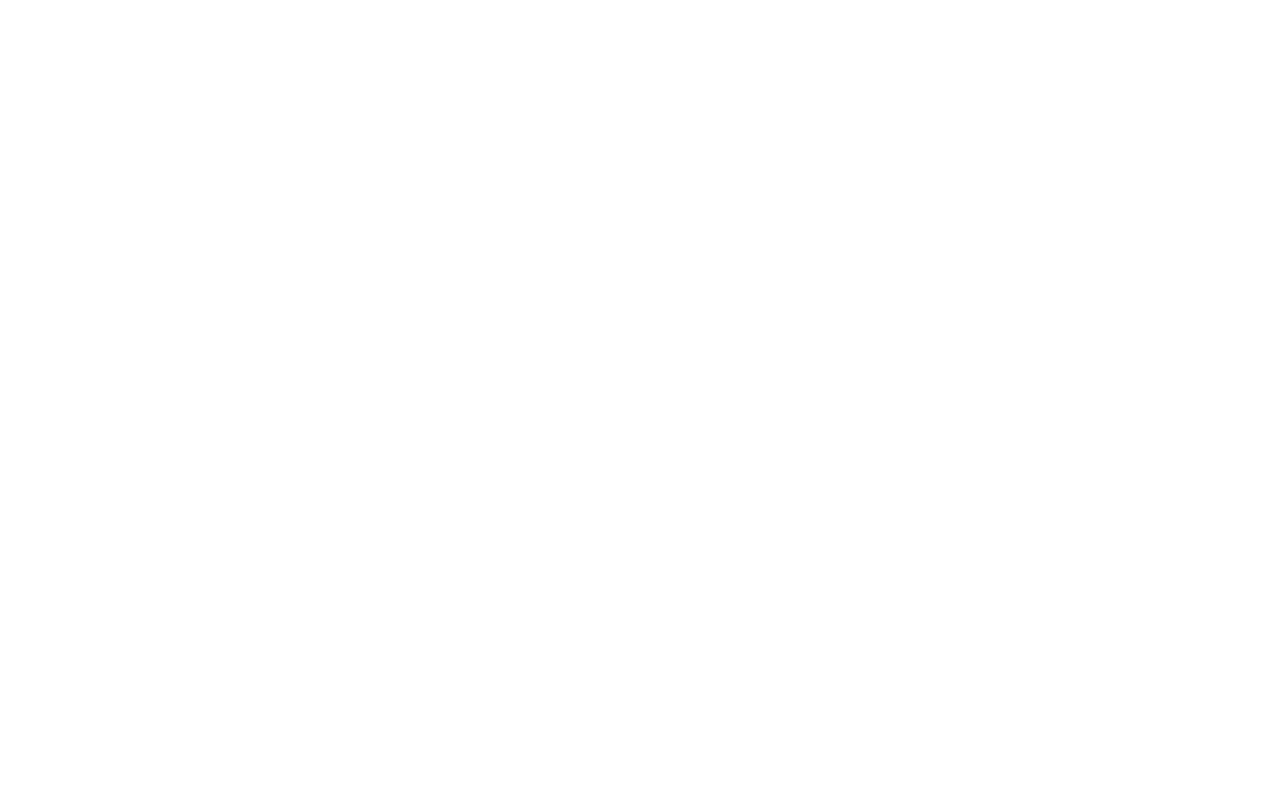
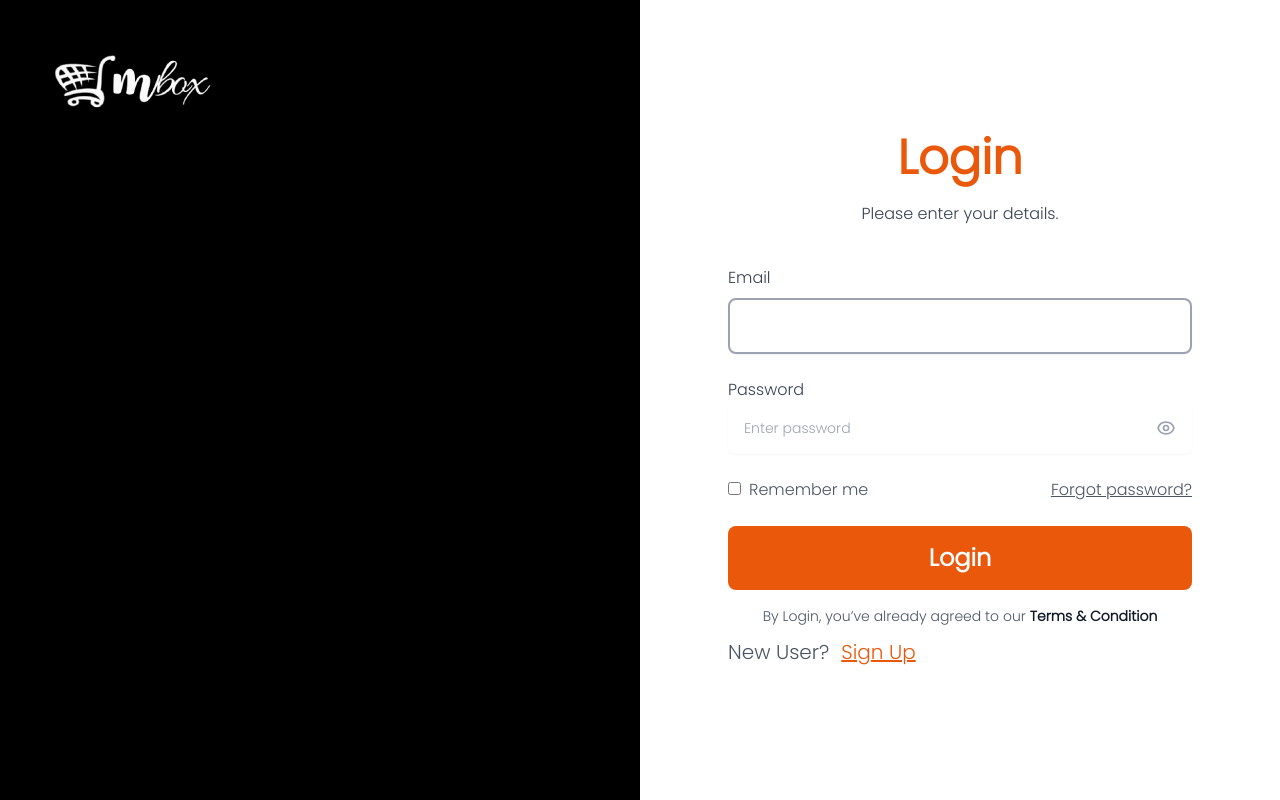
Before and after one commit to mbox-project/mbox-user, a React (Create React App) app: page /auth/login in a window 1280 px wide. Before the commit this address had no page. Built offline with nearby package versions, Linux system fonts and the light colour scheme.

Commit message:
Working on show/password

```diff
--- a/src/components/Button/index.jsx
+++ b/src/components/Button/index.jsx
@@ -1,16 +1,16 @@
 import React from "react";
 import PropTypes from "prop-types";
 
-const Button = ({ label, onClick, className, disabled }) => {
+const Button = ({ children, onClick, className, disabled }) => {
   Button.propTypes = {
-    label: PropTypes.string.isRequired,
+    children: PropTypes.string.isRequired,
     onClick: PropTypes.func.isRequired,
     className: PropTypes.string.isRequired,
     disabled: PropTypes.bool,
   };
   return (
     <button onClick={onClick} className={className} disabled={disabled}>
-      {label}
+      {children}
     </button>
   );
 };
--- /dev/null
+++ b/src/components/Label/index.jsx
@@ -0,0 +1,17 @@
+import React from "react";
+import PropTypes from "prop-types";
+
+const Label = ({ className, title, htmlFor }) => {
+  Label.propTypes = {
+    className: PropTypes.string.isRequired,
+    title: PropTypes.node.isRequired,
+    htmlFor: PropTypes.string,
+  };
+  return (
+    <label className={className} htmlFor={htmlFor}>
+      {title}
+    </label>
+  );
+};
+
+export default Label;
--- /dev/null
+++ b/src/pages/Auth/Login/index.jsx
@@ -0,0 +1,139 @@
+import React from "react";
+import { Link } from "react-router-dom";
+import logo from "../../../assets/images/logo.png";
+import Button from "../../../components/Button";
+import Input from "../../../components/Input";
+import Label from "../../../components/Label";
+
+function Login() {
+  const [value, setValue] = React.useState({});
+
+  const onChangeInput = (e) => {
+    setValue({ ...value, [e.target.name]: e.target.value });
+  };
+
+  const onSubmitHandler = (e) => {
+    e.preventDefault();
+  };
+
+  return (
+    <div className="w-full h-screen flex">
+      <div className="w-1/2 mx-auto p-12 bg-black">
+        <img src={logo} />
+      </div>
+      <div className="w-1/2 mx-auto my-auto bg-white p-12">
+        <div className="w-full">
+          <div className="text-center mb-10">
+            <h1 className="text-5xl font-bold text-orange-600 mb-5">Login</h1>
+            <p className="text-base text-gray-700">
+              Please enter your details.
+            </p>
+          </div>
+          <form className="px-10">
+            <div className="mb-6">
+              <Label
+                className="w-full text-base text-gray-700"
+                htmlFor="email"
+                title="Email"
+              />
+              <Input
+                name="email"
+                type="email"
+                className="w-full mt-2 p-4 text-sm border-gray-400 rounded-lg shadow-sm border-2"
+                required={true}
+                autoFocus={false}
+                onChange={onChangeInput}
+              />
+            </div>
+            <div className="mb-6">
+              <Label
+                className="w-full text-base text-gray-700"
+                htmlFor="password"
+                title="Password"
+              />
+              {/* <Input
+                name="password"
+                type="password"
+                className="w-full mt-2 p-4 text-sm border-gray-400 rounded-lg shadow-sm border-2"
+                required={true}
+                autoFocus={false}
+                onChange={onChangeInput}
+              /> */}
+              <div className="relative">
+                <input
+                  type="password"
+                  className="w-full p-4 pr-12 text-sm border-gray-200 rounded-lg shadow-sm"
+                  placeholder="Enter password"
+                />
+
+                <span className="absolute inset-y-0 inline-flex items-center right-4">
+                  <svg
+                    xmlns="http://www.w3.org/2000/svg"
+                    className="w-5 h-5 text-gray-400"
+                    fill="none"
+                    viewBox="0 0 24 24"
+                    stroke="currentColor"
+                  >
+                    <path
+                      strokeLinecap="round"
+                      strokeLinejoin="round"
+                      strokeWidth="2"
+                      d="M15 12a3 3 0 11-6 0 3 3 0 016 0z"
+                    />
+                    <path
+                      strokeLinecap="round"
+                      strokeLinejoin="round"
+                      strokeWidth="2"
+                      d="M2.458 12C3.732 7.943 7.523 5 12 5c4.478 0 8.268 2.943 9.542 7-1.274 4.057-5.064 7-9.542 7-4.477 0-8.268-2.943-9.542-7z"
+                    />
+                  </svg>
+                </span>
+              </div>
+            </div>
+            <div className="mb-6 flex justify-between text-gray-600">
+              <div>
+                <Input
+                  type="checkbox"
+                  className="mr-2"
+                  required={false}
+                  onChange={onChangeInput}
+                />
+                <span>Remember me</span>
+              </div>
+              <div>
+                <Link className="underline" to={`/auth/forgot-password`}>
+                  Forgot password?
+                </Link>
+              </div>
+            </div>
+            <Button
+              className="w-full bg-orange-600 h-16 mb-4 rounded-lg text-white text-2xl font-semibold"
+              onClick={onSubmitHandler}
+            >
+              Login
+            </Button>
+            <div className="flex justify-center mb-3">
+              <span className="text-gray-600 text-sm">
+                By Login, you’ve already agreed to our{" "}
+                <Link to="/" className="text-gray-900 font-bold">
+                  Terms & Condition
+                </Link>
+              </span>
+            </div>
+            <div className="flex">
+              <p className="mr-3 text-gray-600 text-xl">New User?</p>
+              <Link
+                to="/auth/register"
+                className="text-orange-600 text-xl underline"
+              >
+                Sign Up
+              </Link>
+            </div>
+          </form>
+        </div>
+      </div>
+    </div>
+  );
+}
+
+export default Login;
--- a/src/pages/Auth/Register/Register.jsx
+++ b/src/pages/Auth/Register/index.jsx
@@ -8,7 +8,7 @@
       </div>
       <div className="w-1/2 mx-auto bg-white p-12">
         <div className="w-full flex justify-center">
-          <h1 className="text-5xl text-orange-600">Login</h1>
+          <h1 className="text-5xl text-orange-600">Register</h1>
         </div>
       </div>
     </div>
--- a/src/pages/Auth/index.js
+++ b/src/pages/Auth/index.js
@@ -1,3 +1,4 @@
-import Register from "./Register/Register";
+import Login from "./Login";
+import Register from "./Register";
 
-export { Register };
+export { Register, Login };
--- a/src/routes/router.js
+++ b/src/routes/router.js
@@ -1,12 +1,13 @@
 import { Routes, Route } from "react-router-dom";
-import { Register } from "../pages/Auth";
+import { Login, Register } from "../pages/Auth";
 import { LandingPage } from "../pages/Landing";
 
 const RouteController = () => {
   return (
     <Routes>
       <Route path="/" element={<LandingPage />} exact />
-      <Route path="/login" element={<Register />} />
+      <Route path="/auth/login" element={<Login />} />
+      <Route path="/auth/register" element={<Register />} />
     </Routes>
   );
 };
```
